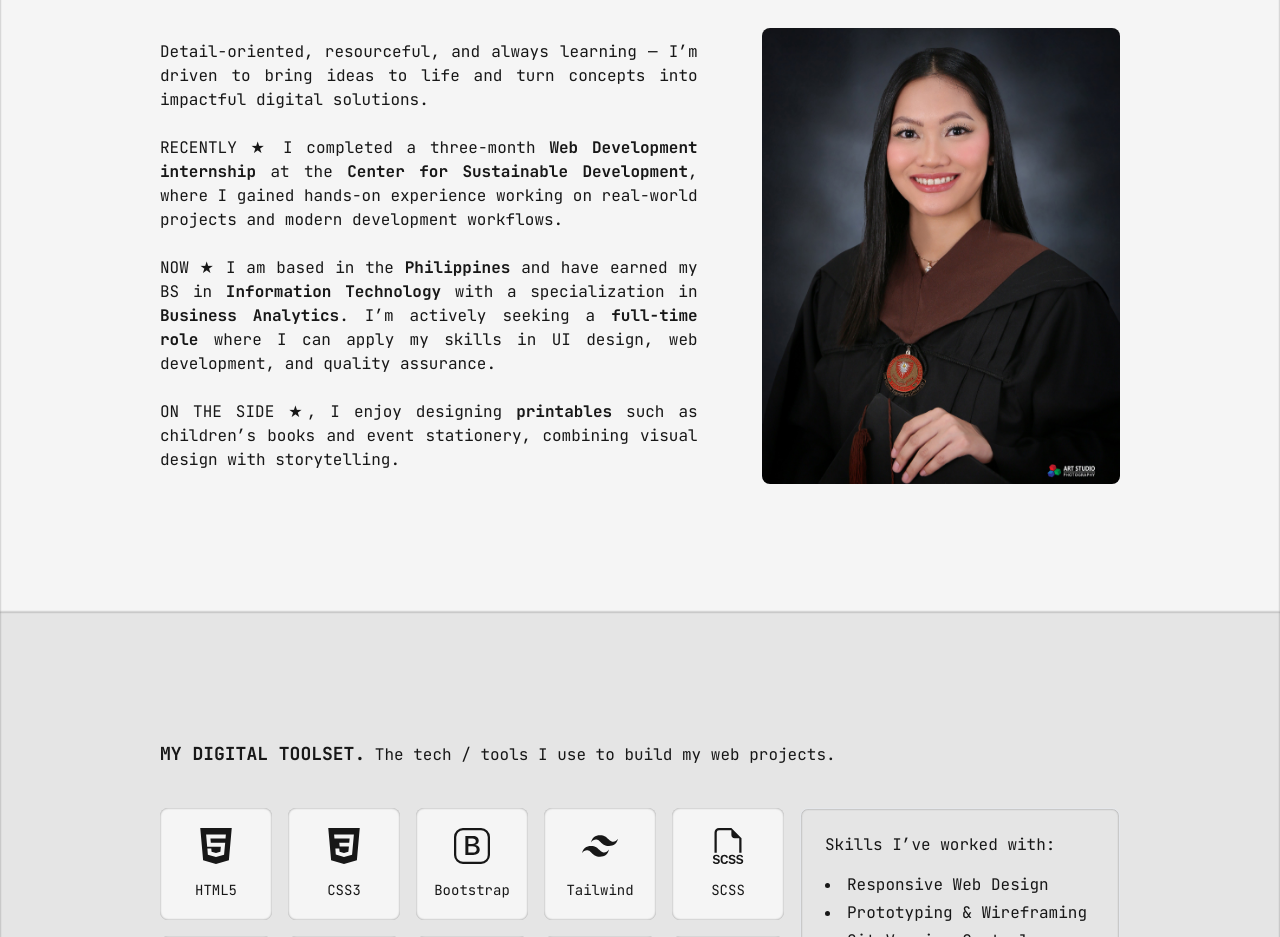
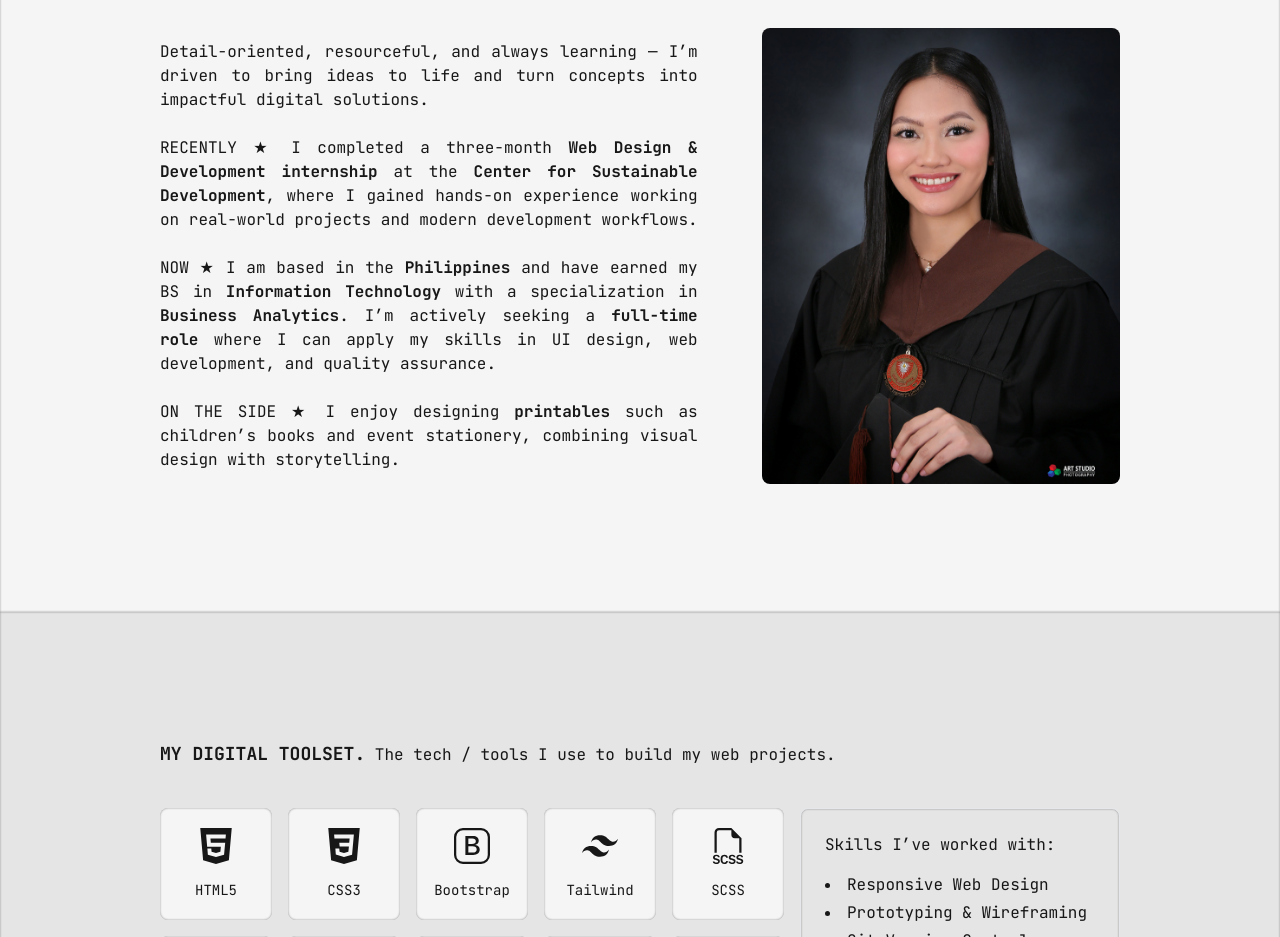
Before and after one commit to francokiid/af-portfolio, a React (Vite) app: page / in a window 1280 px wide. Shown: the part 900-1837 px from the top of the page. Built offline with nearby package versions, Linux system fonts and the light colour scheme.

Commit message:
Updated content

```diff
--- a/src/components/sections/About.jsx
+++ b/src/components/sections/About.jsx
@@ -20,7 +20,7 @@ export const About = () => {
           <br />
           <p>
             RECENTLY ★ I completed a three-month{" "}
-            <b>Web Development internship</b> at the{" "}
+            <b>Web Design & Development internship</b> at the{" "}
             <b>Center for Sustainable Development</b>, where I gained hands-on
             experience working on real-world projects and modern development
             workflows.
@@ -35,8 +35,8 @@ export const About = () => {
           </p>
           <br />
           <p>
-            ON THE SIDE ★, I enjoy designing <b>printables</b> such as
-            children’s books and event stationery, combining visual design with
+            ON THE SIDE ★ I enjoy designing <b>printables</b> such as children’s
+            books and event stationery, combining visual design with
             storytelling.
           </p>
         </div>
```
